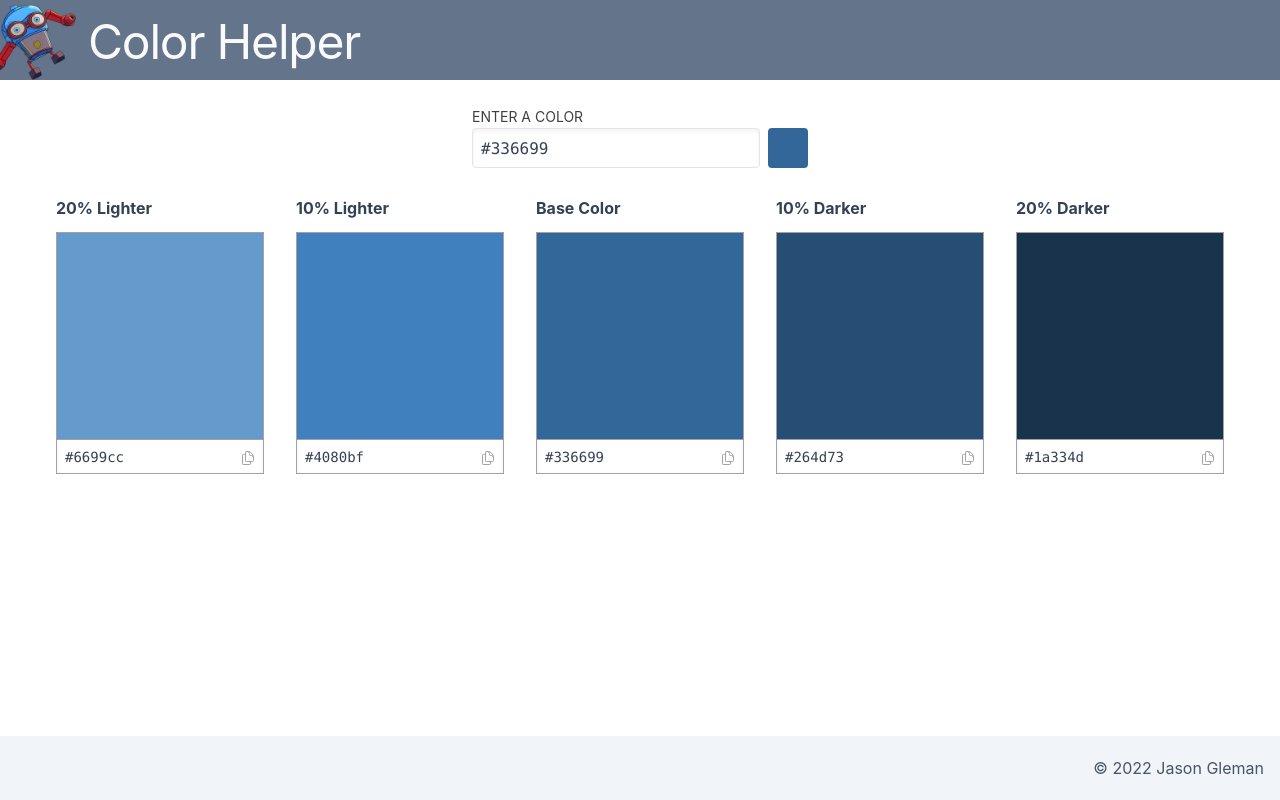
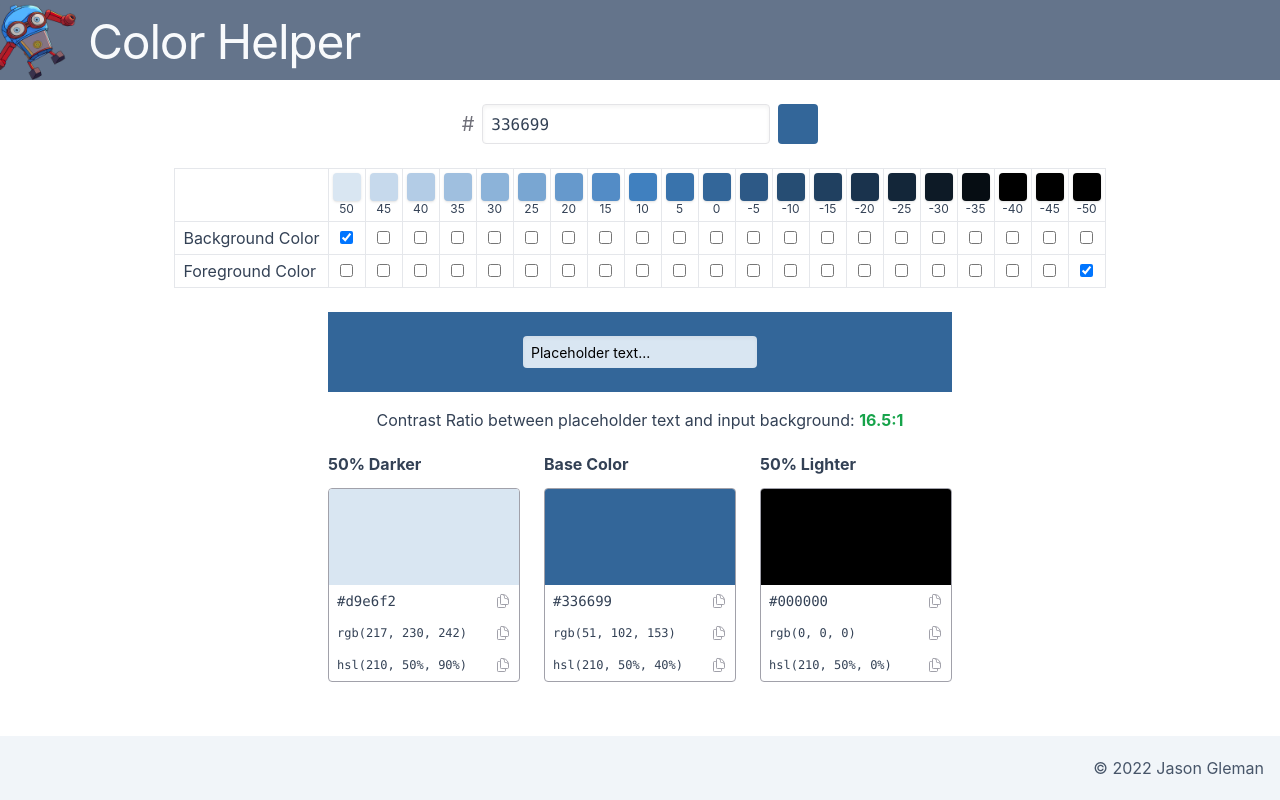
Before and after one commit to jgleman/colorhelper, a React (Vite) app: page / in a window 1280 px wide. Built offline with nearby package versions, Linux system fonts and the light colour scheme.

Commit message:
total UI change to allow testing bg/fg colors

```diff
--- a/src/ts/Components/App.tsx
+++ b/src/ts/Components/App.tsx
@@ -4,14 +4,64 @@ import Header from "@components/Header";
 import Footer from "@components/Footer";
 import ColorPicker from "@components/ColorPicker";
 import ColorSwatch from "@components/ColorSwatch";
+import ColorSwatchMini from "@components/ColorSwatchMini";
 
-import UColor from "@util/UColor";
+import JColor from "@util/JColor";
 
-import { lighten, darken } from "@util";
+import { lighten, darken, contrast } from "@util";
+
+function generateMinis(color: JColor): { color: JColor; percent: number }[] {
+  const minis = [];
+  for (let i = 50; i > 0; i -= 5) {
+    minis.push({ color: lighten(color, i), percent: i });
+  }
+  minis.push({ color: color, percent: 0 });
+  for (let i = 5; i <= 50; i += 5) {
+    minis.push({ color: darken(color, i), percent: i * -1 });
+  }
+  return minis;
+}
+
+function getLabel(percent: number): string {
+  if (percent > 0) {
+    return Math.abs(percent).toString() + "% Darker";
+  } else if (percent < 0) {
+    return Math.abs(percent).toString() + "% Lighter";
+  }
+  return "Base Color";
+}
 
 function App() {
-  const [baseColor, setBaseColor] = useState<string>("#336699");
-  const color = new UColor(baseColor);
+  const [baseColor, setBaseColor] = useState<string>("336699");
+
+  const color = new JColor(baseColor);
+
+  const miniSelections = generateMinis(color);
+
+  const [backgroundColor, setBackgroundColor] = useState<number>(0);
+  const [foregroundColor, setForegroundColor] = useState<number>(
+    miniSelections.length - 1
+  );
+
+  const backgroundColorValue =
+    typeof backgroundColor === "number"
+      ? miniSelections[backgroundColor]
+      : undefined;
+  const foregroundColorValue =
+    typeof foregroundColor === "number"
+      ? miniSelections[foregroundColor]
+      : undefined;
+
+  let contrastRatio = "";
+  let passing = false;
+  if (backgroundColorValue?.color && foregroundColorValue?.color) {
+    contrastRatio = contrast(
+      backgroundColorValue.color,
+      foregroundColorValue.color
+    );
+    const part = parseFloat(contrastRatio.split(":")[0]);
+    passing = part < 4.5 ? false : true;
+  }
 
   return (
     <div className="container flex h-screen max-w-none flex-col">
@@ -26,24 +76,110 @@ function App() {
             focusOnLoad={true}
           />
         </div>
-        <div className="flex justify-center gap-4">
-          <ColorSwatch
-            label="20% Lighter"
-            color={lighten(color, 20).hexToCSS()}
-          />
-          <ColorSwatch
-            label="10% Lighter"
-            color={lighten(color, 10).hexToCSS()}
-          />
-          <ColorSwatch label="Base Color" color={color.hexToCSS()} />
-          <ColorSwatch
-            label="10% Darker"
-            color={darken(color, 10).hexToCSS()}
-          />
-          <ColorSwatch
-            label="20% Darker"
-            color={darken(color, 20).hexToCSS()}
-          />
+        <div className="mx-auto mb-6 flex w-fit gap-2">
+          <table className="border">
+            <tbody>
+              <tr>
+                <td className="border p-1"></td>
+                {miniSelections.map((m, i) => (
+                  <td className="border p-1" key={i}>
+                    <ColorSwatchMini
+                      color={m.color}
+                      label={m.percent.toString()}
+                    />
+                  </td>
+                ))}
+              </tr>
+              <tr>
+                <td className="border p-1 px-2">Background Color</td>
+                {miniSelections.map((m, i) => (
+                  <td className="border text-center" key={i}>
+                    <label className="sr-only">
+                      Select {m.color.hexToCSS()}
+                    </label>
+                    <input
+                      type="checkbox"
+                      value={i}
+                      checked={backgroundColor === i}
+                      onChange={() => {
+                        setBackgroundColor(i);
+                      }}
+                    />
+                  </td>
+                ))}
+              </tr>
+              <tr>
+                <td className="border p-1 px-2">Foreground Color</td>
+                {miniSelections.map((m, i) => (
+                  <td className="border text-center" key={i}>
+                    <label className="sr-only">
+                      Select {m.color.hexToCSS()}
+                    </label>
+                    <input
+                      type="checkbox"
+                      value={i}
+                      checked={foregroundColor === i}
+                      onChange={() => {
+                        setForegroundColor(i);
+                      }}
+                    />
+                  </td>
+                ))}
+              </tr>
+            </tbody>
+          </table>
+        </div>
+        <div className="flex justify-center">
+          <div
+            className="flex h-20 w-1/2 items-center justify-center"
+            style={{
+              background: color.hexToCSS(),
+            }}
+          >
+            <input
+              type="text"
+              className="h-8 rounded px-2 py-1.5 text-sm shadow-inner"
+              value="Placeholder text..."
+              readOnly
+              style={{
+                background: backgroundColorValue
+                  ? backgroundColorValue.color.hexToCSS()
+                  : "#dddddd  ",
+                color: foregroundColorValue
+                  ? foregroundColorValue.color.hexToCSS()
+                  : "#111111  ",
+              }}
+            />
+          </div>
+        </div>
+        <p className="my-4 text-center">
+          Contrast Ratio between placeholder text and input background:{" "}
+          {passing ? (
+            <strong className="text-green-600">{contrastRatio}</strong>
+          ) : (
+            <strong className="text-red-600">{contrastRatio}</strong>
+          )}
+        </p>
+
+        <div className="flex justify-center gap-2">
+          {backgroundColorValue?.color ? (
+            <ColorSwatch
+              label={getLabel(backgroundColorValue.percent)}
+              color={backgroundColorValue?.color}
+            />
+          ) : (
+            <ColorSwatch label="Base Color" color={color} />
+          )}
+
+          <ColorSwatch label="Base Color" color={color} />
+          {foregroundColorValue?.color ? (
+            <ColorSwatch
+              label={getLabel(foregroundColorValue.percent)}
+              color={foregroundColorValue?.color}
+            />
+          ) : (
+            <ColorSwatch label="Base Color" color={color} />
+          )}
         </div>
       </main>
       <Footer />
@@ -52,3 +188,4 @@ function App() {
 }
 
 export default App;
+//&& foregroundColorValue?.color
--- a/src/ts/Components/ColorPicker.tsx
+++ b/src/ts/Components/ColorPicker.tsx
@@ -15,8 +15,9 @@ function ColorPicker({
   function handleChange(e: React.ChangeEvent<HTMLInputElement>) {
     e.preventDefault();
     let tempValue = e.target.value;
-    if (tempValue.charAt(0) !== "#") {
-      tempValue = "#" + e.target.value;
+
+    if (tempValue.charAt(0) === "#") {
+      tempValue = tempValue.split("#")[1];
     }
     if (setBaseColor) {
       setBaseColor(tempValue);
@@ -26,12 +27,14 @@ function ColorPicker({
   return (
     <div className="flex w-full justify-center justify-center border-zinc-200">
       <div>
-        <label className="text-sm uppercase text-zinc-700" htmlFor={id}>
+        <label className="sr-only" htmlFor={id}>
           {label}
         </label>
-        <div className="flex gap-2">
+        <div className="flex items-center gap-2">
+          <p className="text-xl text-zinc-500">#</p>
           <input
             id={id}
+            placeholder="Enter a color..."
             type="text"
             className="h-10 w-72 rounded border border-zinc-200 p-2 font-mono shadow-inner"
             value={baseColor}
@@ -44,7 +47,7 @@ function ColorPicker({
             <input
               className="h-10 w-10 cursor-pointer appearance-none disabled:cursor-default"
               type="color"
-              value={baseColor}
+              value={`#${baseColor}`}
               disabled={typeof setBaseColor === "undefined"}
               readOnly={typeof setBaseColor === "undefined"}
               onChange={
--- a/src/ts/Components/ColorSwatch.tsx
+++ b/src/ts/Components/ColorSwatch.tsx
@@ -1,7 +1,8 @@
 import CopyToClipboard from "@components/CopyToClipboard";
+import JColor from "@util/JColor";
 
 interface ColorSwatchProps {
-  color: string;
+  color: JColor;
   label?: string;
 }
 
@@ -9,19 +10,36 @@ function ColorSwatch({ color, label = "Color" }: ColorSwatchProps) {
   return (
     <div className="justify-center-center flex flex-col gap-2">
       <p className="m-2 font-bold leading-none">{label}</p>
-      <div className="relative mx-2 mb-2 w-52">
-        <input
-          value={color}
-          type="text"
-          readOnly={true}
-          className="w-full border border-zinc-400 px-2 pt-52 font-mono text-sm leading-8 shadow-inner"
-        />
-        <div
-          className="absolute top-0 aspect-square h-52 w-52 overflow-hidden border border-zinc-400"
-          style={{ background: color || "hsl(0, 0%, 0%)" }}
-        ></div>
-        <div className="absolute bottom-0 right-1 flex h-8 w-5 items-center">
-          <CopyToClipboard value={color} />
+      <div className="mx-2 mb-2 w-48 overflow-hidden rounded border border-zinc-400">
+        <div className="">
+          <div
+            className="h-24 w-full overflow-hidden "
+            style={{ background: color.hexToCSS() }}
+          ></div>
+          <div className="flex">
+            <p className="w-full px-2 font-mono text-sm leading-8">
+              {color.hexToCSS()}
+            </p>
+            <div className="mx-1 flex h-8 w-5 items-center">
+              <CopyToClipboard value={color.hexToCSS()} />
+            </div>
+          </div>
+          <div className="flex">
+            <p className="w-full px-2 font-mono text-xs leading-8">
+              {color.rgbToCSS()}
+            </p>
+            <div className="mx-1 flex h-8 w-5 items-center">
+              <CopyToClipboard value={color.rgbToCSS()} />
+            </div>
+          </div>
+          <div className="flex">
+            <p className="w-full px-2 font-mono text-xs leading-8">
+              {color.hslToCSS()}
+            </p>
+            <div className="mx-1 flex h-8 w-5 items-center">
+              <CopyToClipboard value={color.hslToCSS()} />
+            </div>
+          </div>
         </div>
       </div>
     </div>
--- /dev/null
+++ b/src/ts/Components/ColorSwatchMini.tsx
@@ -0,0 +1,20 @@
+import JColor from "@util/JColor";
+
+interface ColorSwatchMiniProps {
+  color: JColor;
+  label?: string;
+}
+
+function ColorSwatchMini({ color, label }: ColorSwatchMiniProps) {
+  return (
+    <div className="flex flex-col justify-center text-center">
+      <div
+        className="h-7 w-7 rounded shadow"
+        style={{ background: color.hexToCSS() }}
+      ></div>
+      <p className="text-xs">{label}</p>
+    </div>
+  );
+}
+
+export default ColorSwatchMini;
--- a/src/ts/Util/UColor.ts
+++ b/src/ts/Util/JColor.ts
@@ -6,13 +6,13 @@ import { hslToRGB } from "./hslToRGB";
 
 const HEX_REGEX = /([a-fA-F0-9]{6})/g;
 
-export interface Color {
+export interface ColorType {
   hex: HexColor;
   rgb: RGBColor;
   hsl: HSLColor;
 }
 
-class UColor implements Color {
+class JColor implements ColorType {
   hex!: HexColor;
   rgb!: RGBColor;
   hsl!: HSLColor;
@@ -39,6 +39,10 @@ class UColor implements Color {
       this.rgb = color;
       this.hsl = rgbToHSL(this.rgb);
       this.hex = rgbToHex(this.rgb);
+    } else {
+      this.hex = "000000";
+      this.rgb = hexToRGB(this.hex);
+      this.hsl = rgbToHSL(this.rgb);
     }
   }
 
@@ -75,4 +79,4 @@ class UColor implements Color {
   }
 }
 
-export default UColor;
+export default JColor;
--- a/src/ts/Util/darken.ts
+++ b/src/ts/Util/darken.ts
@@ -1,8 +1,12 @@
 import { HSLColor } from "./types";
-import UColor from "./UColor";
+import JColor from "./JColor";
 
-export function lighten(color: UColor, amount: number): UColor {
+export function darken(color: JColor, amount: number): JColor {
   const asHSL: HSLColor = { ...color.hsl };
-  asHSL.l += amount / 100;
-  return new UColor(asHSL);
+  asHSL.l -= amount / 100;
+  // can't be less than 0 luminence
+  if (asHSL.l < 0) {
+    asHSL.l = 0;
+  }
+  return new JColor(asHSL);
 }
--- a/src/ts/Util/index.ts
+++ b/src/ts/Util/index.ts
@@ -1,3 +1,5 @@
 export * from "./darken";
 export * from "./lighten";
+export * from "./contrast";
+export * from "./relativeLuminence";
 export * from "./types";
--- a/src/ts/Util/lighten.ts
+++ b/src/ts/Util/lighten.ts
@@ -1,8 +1,12 @@
 import { HSLColor } from "./types";
-import UColor from "./UColor";
+import JColor from "./JColor";
 
-export function darken(color: UColor, amount: number): UColor {
+export function lighten(color: JColor, amount: number): JColor {
   const asHSL: HSLColor = { ...color.hsl };
-  asHSL.l -= amount / 100;
-  return new UColor(asHSL);
+  asHSL.l += amount / 100;
+  // can't be more than 1 luminence
+  if (asHSL.l > 1) {
+    asHSL.l = 1;
+  }
+  return new JColor(asHSL);
 }
```
Also changed, not shown: src/ts/Util/contrast.ts (added, +16 -0 lines), src/ts/Util/relativeLuminence.ts (added, +14 -0 lines).
